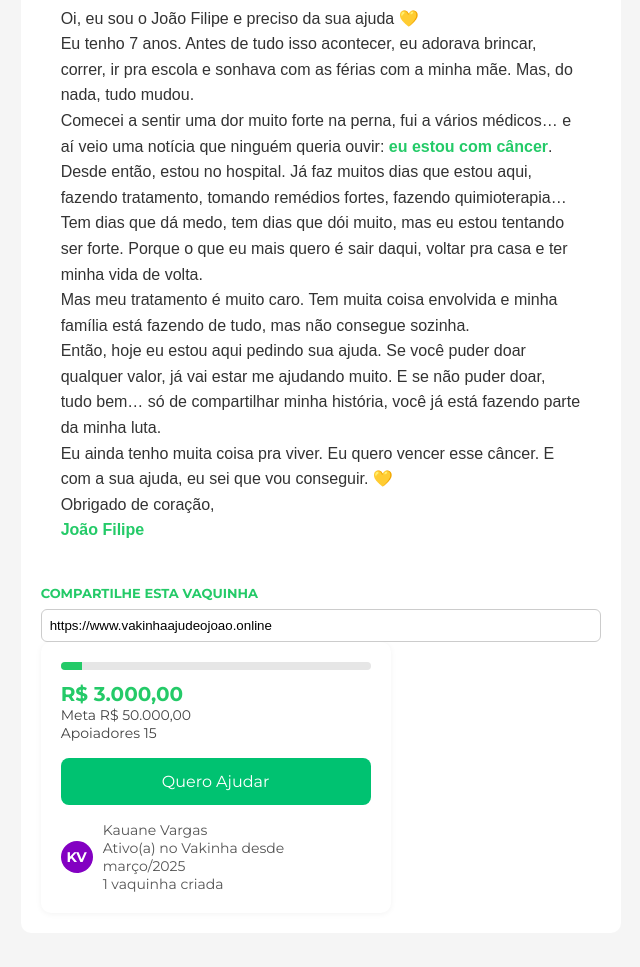
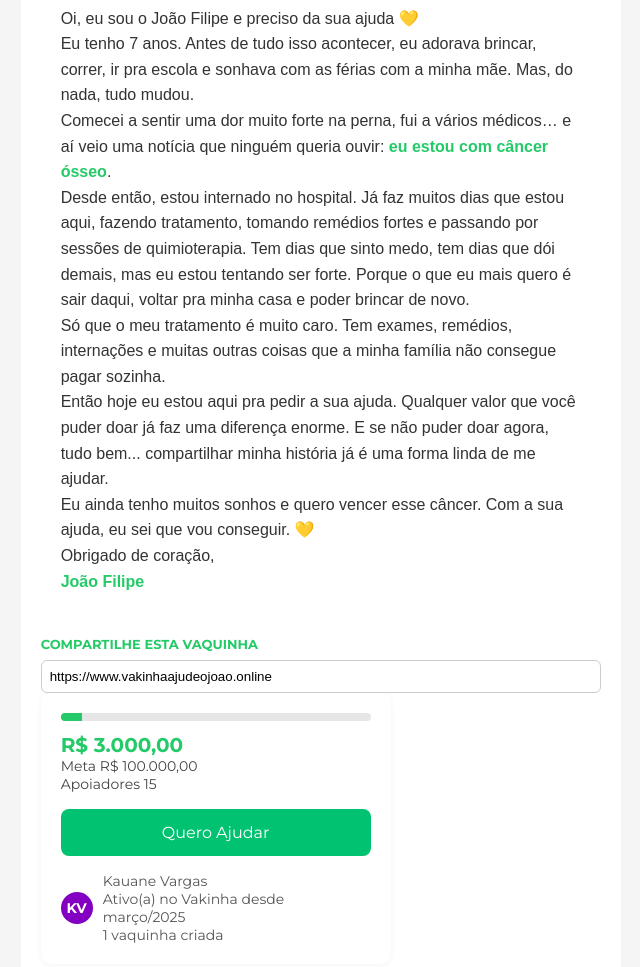
Before and after one commit to khashhack/vakinhajoao, a website: page public/index.html in a window 1280 px wide. Shown: the part 740-1707 px from the top of the page, without its empty margins (176-816 px from the left). Drawn offline with Linux system fonts and the light colour scheme.

Commit message:
Update index.html

```diff
--- a/public/index.html
+++ b/public/index.html
@@ -270,23 +270,23 @@
 </p>
 
 <p>
-    Comecei a sentir uma dor muito forte na perna, fui a vários médicos… e aí veio uma notícia que ninguém queria ouvir: <strong>eu estou com câncer</strong>.
+  Comecei a sentir uma dor muito forte na perna, fui a vários médicos… e aí veio uma notícia que ninguém queria ouvir: <strong>eu estou com câncer ósseo</strong>.
 </p>
 
 <p>
-    Desde então, estou no hospital. Já faz muitos dias que estou aqui, fazendo tratamento, tomando remédios fortes, fazendo quimioterapia… Tem dias que dá medo, tem dias que dói muito, mas eu estou tentando ser forte. Porque o que eu mais quero é sair daqui, voltar pra casa e ter minha vida de volta.
+  Desde então, estou internado no hospital. Já faz muitos dias que estou aqui, fazendo tratamento, tomando remédios fortes e passando por sessões de quimioterapia. Tem dias que sinto medo, tem dias que dói demais, mas eu estou tentando ser forte. Porque o que eu mais quero é sair daqui, voltar pra minha casa e poder brincar de novo.
 </p>
 
 <p>
-    Mas meu tratamento é muito caro. Tem muita coisa envolvida e minha família está fazendo de tudo, mas não consegue sozinha.
+  Só que o meu tratamento é muito caro. Tem exames, remédios, internações e muitas outras coisas que a minha família não consegue pagar sozinha.
 </p>
 
 <p>
-    Então, hoje eu estou aqui pedindo sua ajuda. Se você puder doar qualquer valor, já vai estar me ajudando muito. E se não puder doar, tudo bem… só de compartilhar minha história, você já está fazendo parte da minha luta.
+  Então hoje eu estou aqui pra pedir a sua ajuda. Qualquer valor que você puder doar já faz uma diferença enorme. E se não puder doar agora, tudo bem... compartilhar minha história já é uma forma linda de me ajudar.
 </p>
 
 <p>
-    Eu ainda tenho muita coisa pra viver. Eu quero vencer esse câncer. E com a sua ajuda, eu sei que vou conseguir. 💛
+  Eu ainda tenho muitos sonhos e quero vencer esse câncer. Com a sua ajuda, eu sei que vou conseguir. 💛
 </p>
 
 <p>
@@ -306,7 +306,7 @@
         <div class="progresso-bar" style="width: 7%;"></div>
       </div>
       <div class="valor-arrecadado">R$ 3.000,00</div>
-      <div class="meta">Meta R$ 50.000,00</div>
+      <div class="meta">Meta R$ 100.000,00</div>
       <div class="apoiadores">Apoiadores 15</div>
 
       <a href="checkout.html" class="botao-ajudar">Quero Ajudar</a>
```
Lines whose indentation alone changed are shown as unchanged.
